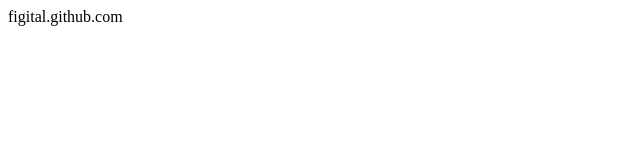
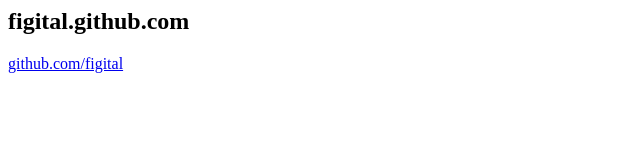
Before and after one commit to figital/figital.github.com, a plain HTML site: page index.html in a window 1280 px wide. Shown: the whole page, without its empty margins (0-640 px from the left). Drawn offline with Linux system fonts and the light colour scheme.

Commit message:
link to github

```diff
--- a/index.html
+++ b/index.html
@@ -1 +1,3 @@
-figital.github.com
+<h2>figital.github.com</h2>
+
+<a href="http://github.com/figital">github.com/figital</a>
```
